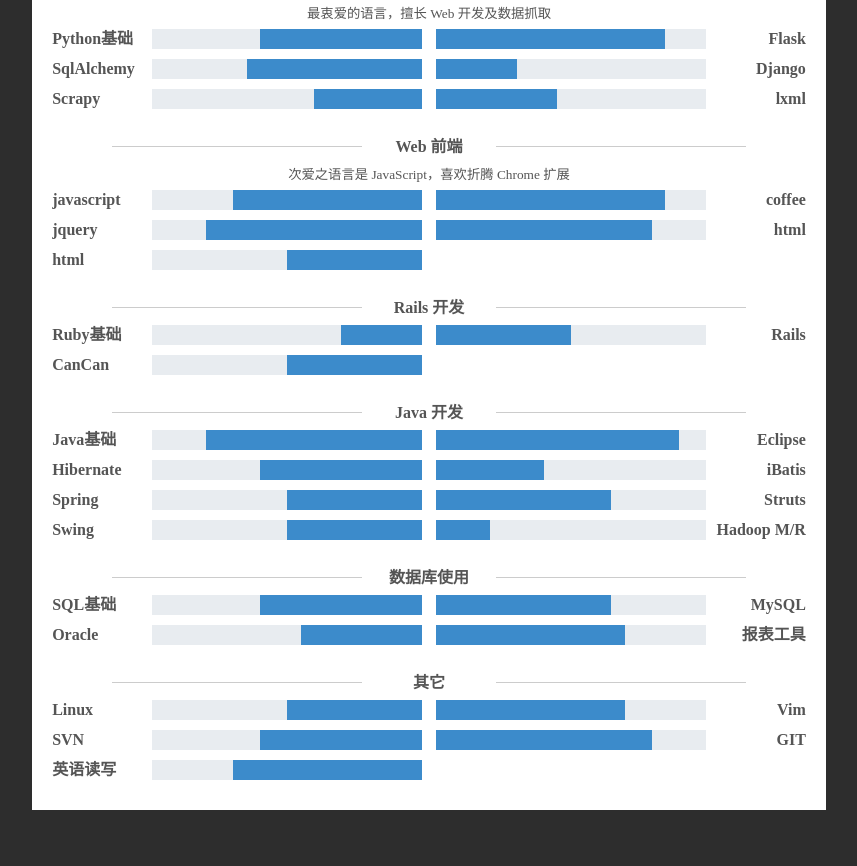
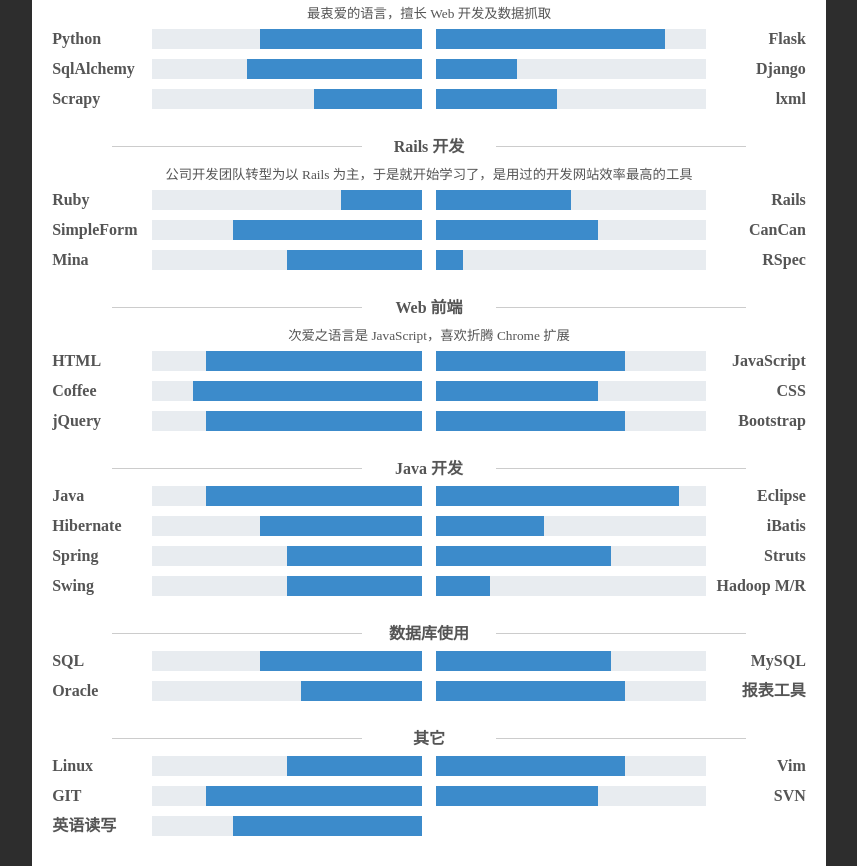
Before and after one commit to kleopatra999/resume, a plain HTML site: page resume/index.html in a window 1280 px wide. Shown: the part 1991-2857 px from the top of the page, without its empty margins (211-1068 px from the left). Before the commit the page ends 2801 px from the top, so only its background shows below. Drawn offline with Linux system fonts and the light colour scheme.

Commit message:
更新技术图

```diff
--- a/resume/index.html
+++ b/resume/index.html
@@ -123,7 +123,7 @@
                     <h3>Python 开发</h3>
                     <small>最衷爱的语言，擅长 Web 开发及数据抓取</small>
                     <ul>
-                        <li><label>Python基础</label><div class="process"><div class="bar" style="width: 60%;">&nbsp;</div></div>
+                        <li><label>Python</label><div class="process"><div class="bar" style="width: 60%;">&nbsp;</div></div>
                         <li><label>Flask</label><div class="process"><div class="bar" style="width: 85%;">&nbsp;</div></div>
                         <li><label>SqlAlchemy</label><div class="process"><div class="bar" style="width: 65%;">&nbsp;</div></div>
                         <li><label>Django</label><div class="process"><div class="bar" style="width: 30%;">&nbsp;</div></div>
@@ -132,28 +132,33 @@
                     </ul>
                     <div class="clearfix"></div>
 
+                    <h3>Rails 开发</h3>
+                    <small>公司开发团队转型为以 Rails 为主，于是就开始学习了，是用过的开发网站效率最高的工具</small>
+                    <ul>
+                        <li><label>Ruby</label><div class="process"><div class="bar" style="width: 30%;">&nbsp;</div></div>
+                        <li><label>Rails</label><div class="process"><div class="bar" style="width: 50%;">&nbsp;</div></div>
+                        <li><label>SimpleForm</label><div class="process"><div class="bar" style="width: 70%;">&nbsp;</div></div>
+                        <li><label>CanCan</label><div class="process"><div class="bar" style="width: 60%;">&nbsp;</div></div>
+                        <li><label>Mina</label><div class="process"><div class="bar" style="width: 50%;">&nbsp;</div></div>
+                        <li><label>RSpec</label><div class="process"><div class="bar" style="width: 10%;">&nbsp;</div></div>
+                    </ul>
+                    <div class="clearfix"></div>
+
                     <h3>Web 前端</h3>
                     <small>次爱之语言是 JavaScript，喜欢折腾 Chrome 扩展</small>
                     <ul>
-                        <li><label>javascript</label><div class="process"><div class="bar" style="width: 70%;">&nbsp;</div></div>
-                        <li><label>coffee</label><div class="process"><div class="bar" style="width: 85%;">&nbsp;</div></div>
-                        <li><label>jquery</label><div class="process"><div class="bar" style="width: 80%;">&nbsp;</div></div>
-                        <li><label>html</label><div class="process"><div class="bar" style="width: 80%;">&nbsp;</div></div>
-                        <li><label>html</label><div class="process"><div class="bar" style="width: 50%;">&nbsp;</div></div>
-                    </ul>
-                    <div class="clearfix"></div>
-
-                    <h3>Rails 开发</h3>
-                    <ul>
-                        <li><label>Ruby基础</label><div class="process"><div class="bar" style="width: 30%;">&nbsp;</div></div>
-                        <li><label>Rails</label><div class="process"><div class="bar" style="width: 50%;">&nbsp;</div></div>
-                        <li><label>CanCan</label><div class="process"><div class="bar" style="width: 50%;">&nbsp;</div></div>
+                        <li><label>HTML</label><div class="process"><div class="bar" style="width: 80%;">&nbsp;</div></div>
+                        <li><label>JavaScript</label><div class="process"><div class="bar" style="width: 70%;">&nbsp;</div></div>
+                        <li><label>Coffee</label><div class="process"><div class="bar" style="width: 85%;">&nbsp;</div></div>
+                        <li><label>CSS</label><div class="process"><div class="bar" style="width: 60%;">&nbsp;</div></div>
+                        <li><label>jQuery</label><div class="process"><div class="bar" style="width: 80%;">&nbsp;</div></div>
+                        <li><label>Bootstrap</label><div class="process"><div class="bar" style="width: 70%;">&nbsp;</div></div>
                     </ul>
                     <div class="clearfix"></div>
 
                     <h3>Java 开发</h3>
                     <ul>
-                        <li><label>Java基础</label><div class="process"><div class="bar" style="width: 80%;">&nbsp;</div></div>
+                        <li><label>Java</label><div class="process"><div class="bar" style="width: 80%;">&nbsp;</div></div>
                         <li><label>Eclipse</label><div class="process"><div class="bar" style="width: 90%;">&nbsp;</div></div>
                         <li><label>Hibernate</label><div class="process"><div class="bar" style="width: 60%;">&nbsp;</div></div>
                         <li><label>iBatis</label><div class="process"><div class="bar" style="width: 40%;">&nbsp;</div></div>
@@ -166,7 +171,7 @@
 
                     <h3>数据库使用</h3>
                     <ul>
-                        <li><label>SQL基础</label><div class="process"><div class="bar" style="width: 60%;">&nbsp;</div></div>
+                        <li><label>SQL</label><div class="process"><div class="bar" style="width: 60%;">&nbsp;</div></div>
                         <li><label>MySQL</label><div class="process"><div class="bar" style="width: 65%;">&nbsp;</div></div>
                         <li><label>Oracle</label><div class="process"><div class="bar" style="width: 45%;">&nbsp;</div></div>
                         <li><label>报表工具</label><div class="process"><div class="bar" style="width: 70%;">&nbsp;</div></div>
@@ -177,8 +182,8 @@
                     <ul>
                         <li><label>Linux</label><div class="process"><div class="bar" style="width: 50%;">&nbsp;</div></div>
                         <li><label>Vim</label><div class="process"><div class="bar" style="width: 70%;">&nbsp;</div></div>
+                        <li><label>GIT</label><div class="process"><div class="bar" style="width: 80%;">&nbsp;</div></div>
                         <li><label>SVN</label><div class="process"><div class="bar" style="width: 60%;">&nbsp;</div></div>
-                        <li><label>GIT</label><div class="process"><div class="bar" style="width: 80%;">&nbsp;</div></div>
                         <li><label>英语读写</label><div class="process"><div class="bar" style="width: 70%;">&nbsp;</div></div>
                     </ul>
                     <div class="clearfix"></div>
```
